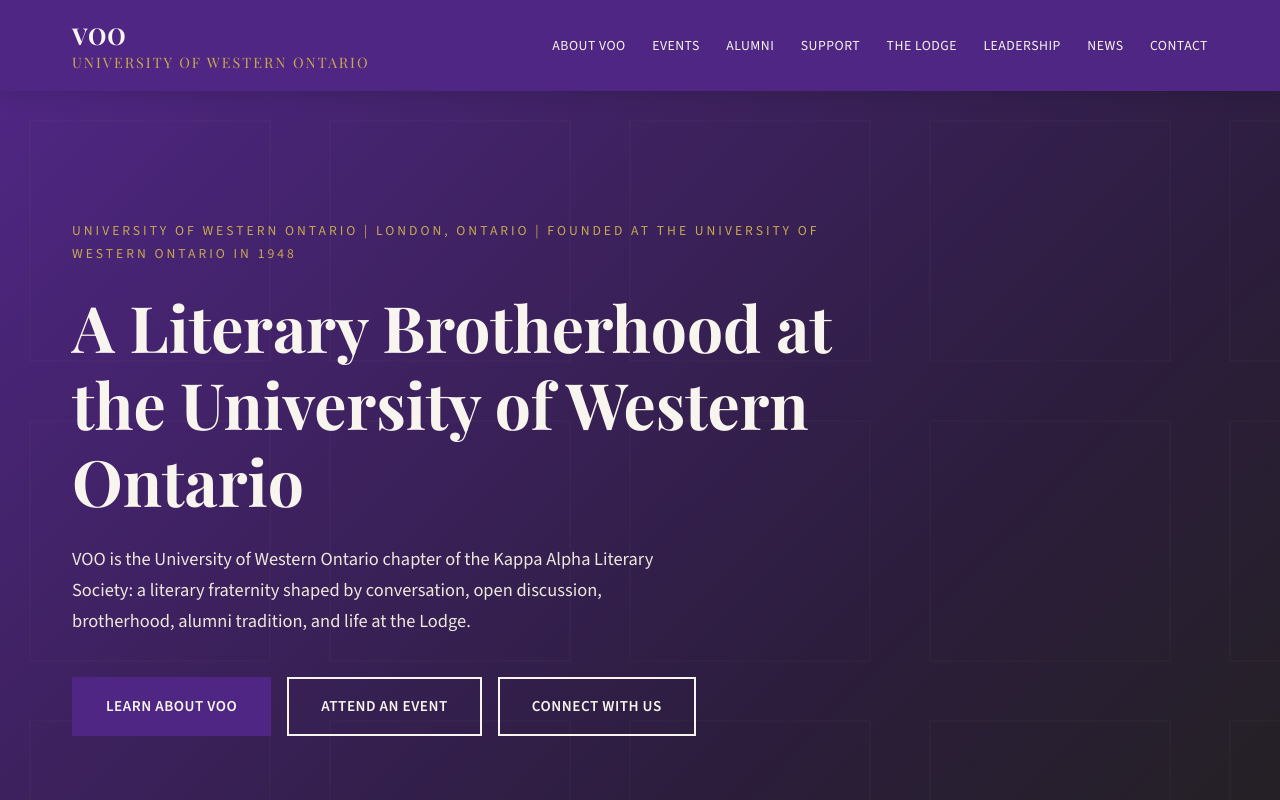
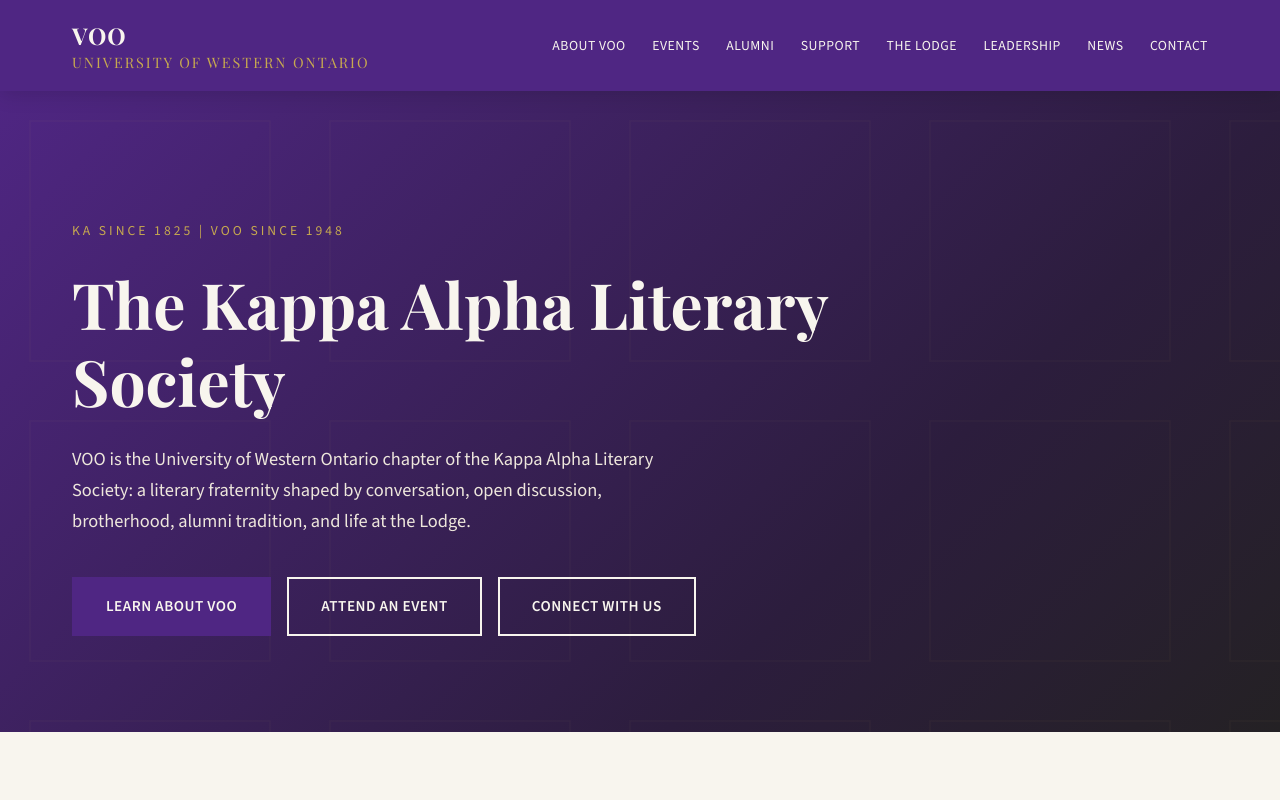
Before and after one commit to salad-vr/VOO, a plain HTML site: page index.html in a window 1280 px wide. Shown: the top 800 px of the page. Drawn offline with nearby package versions, Linux system fonts and the light colour scheme.

Commit message:
Update homepage hero copy

```diff
--- a/index.html
+++ b/index.html
@@ -40,8 +40,8 @@
   <section class="hero">
     <div class="container">
       <div class="hero-content animate-in">
-        <div class="hero-eyebrow">University of Western Ontario | London, Ontario | Founded at the University of Western Ontario in 1948</div>
-        <h1>A Literary Brotherhood at the University of Western Ontario</h1>
+        <div class="hero-eyebrow">KA since 1825 | VOO since 1948</div>
+        <h1>The Kappa Alpha Literary Society</h1>
         <p>VOO is the University of Western Ontario chapter of the Kappa Alpha Literary Society: a literary fraternity shaped by conversation, open discussion, brotherhood, alumni tradition, and life at the Lodge.</p>
         <div class="hero-buttons">
           <a href="about.html" class="btn btn-primary">Learn About VOO</a>
```
